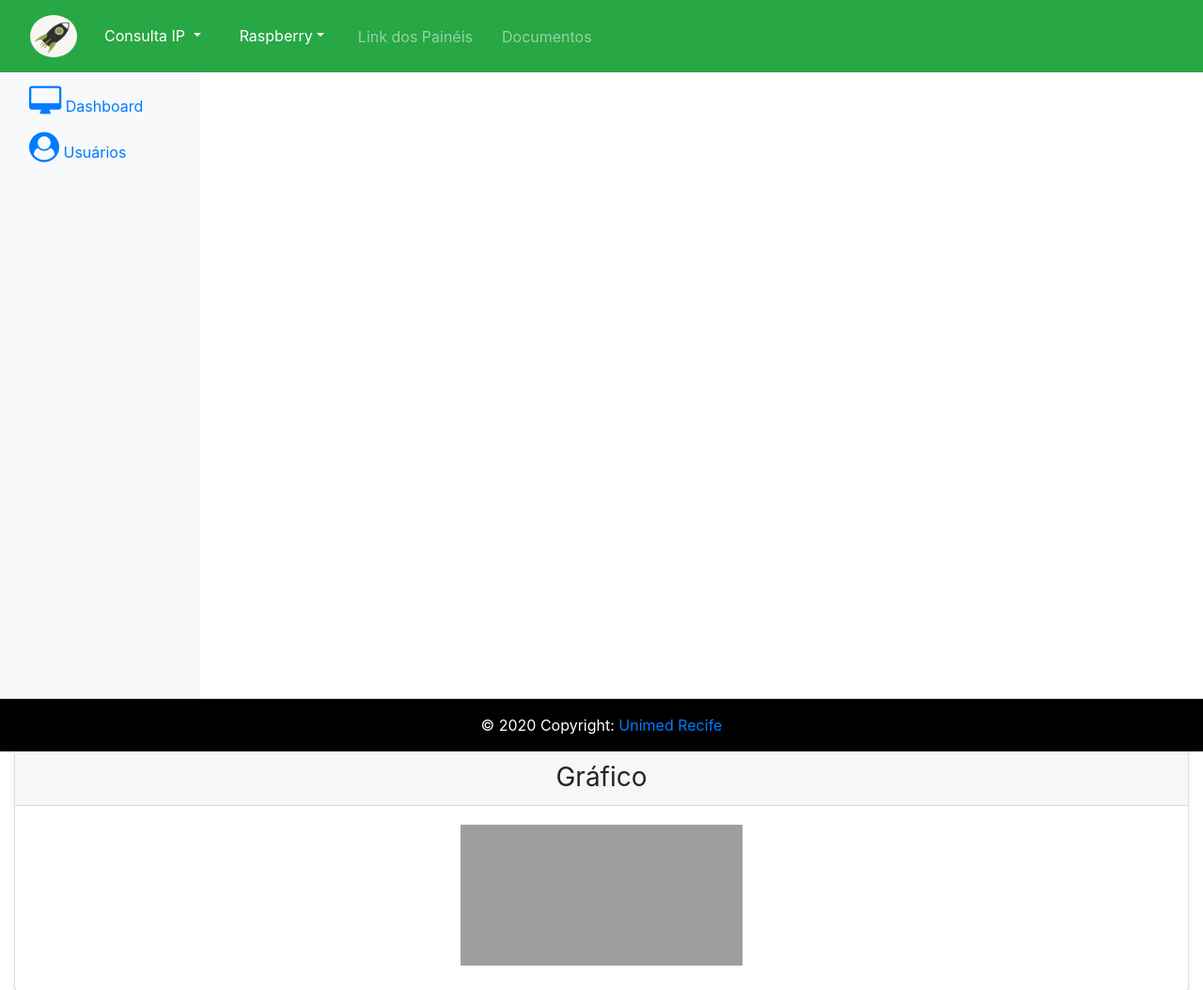
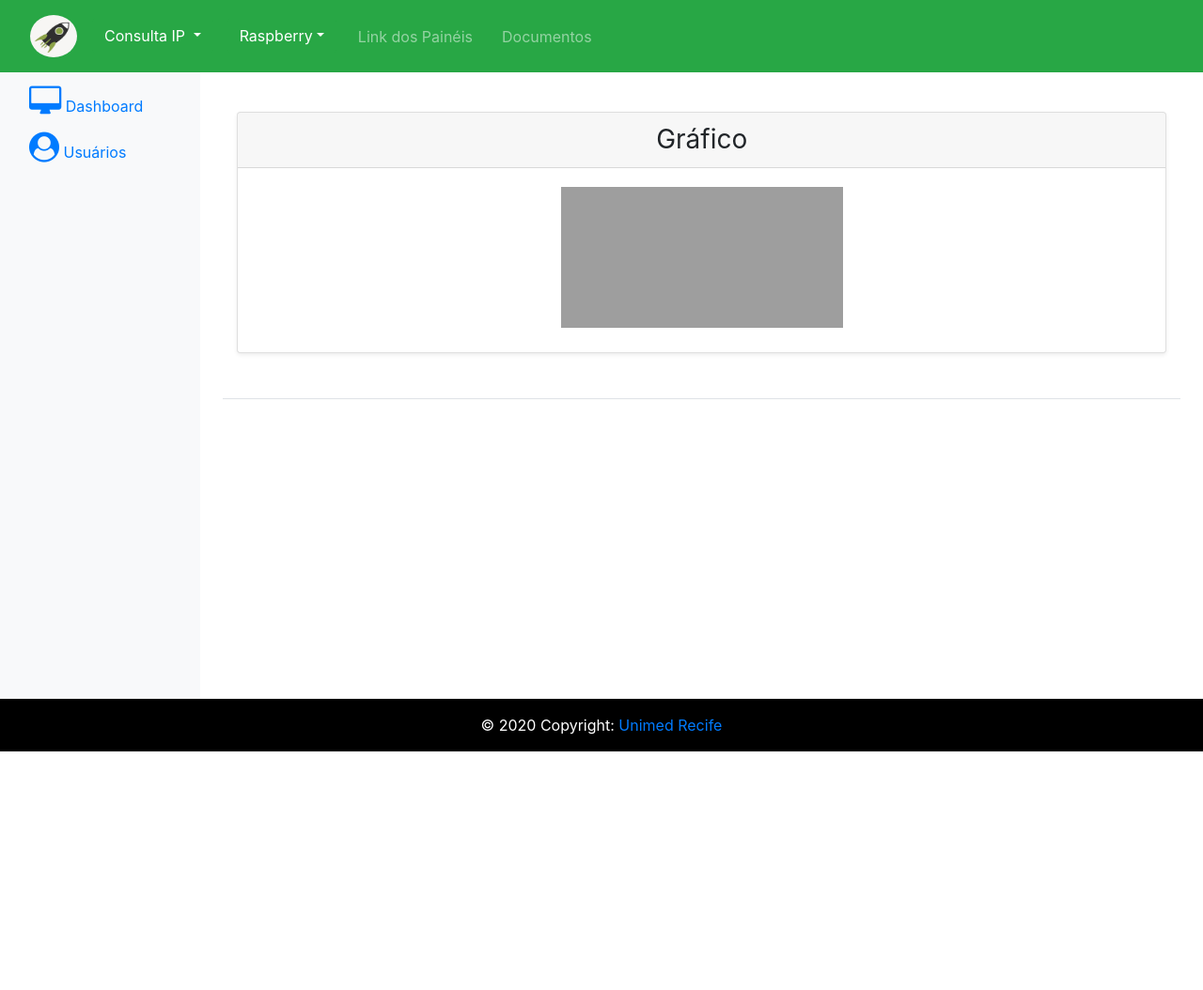
Before and after one commit to aluisq/flask_mysql_jinja, a Flask app: page /dashboard in a window 1280 px wide. Shown: the top 1054 px of the page at 94% size. After the commit the page ends 800 px from the top, so only its background shows below. Run offline with Flask 2, Linux system fonts and the light colour scheme; some libraries are stand-ins or nearby versions; grey boxes are pictures that could not be loaded.

Commit message:
last update at 26-08 without the instance vue

```diff
--- a/app/static/css/style.css
+++ b/app/static/css/style.css
@@ -16,3 +16,7 @@ footer {
 .navFirst {
     margin-right: 15px;
 }
+
+.div-top-dashboard {
+    margin-top: 55px;
+}
--- a/app/static/js/index.js
+++ b/app/static/js/index.js
@@ -1,5 +1,5 @@
 var app = new Vue({
-    el: '#teste',
+    el: '#app',
     data: {
       message: 'Hello Vue!'
     }
--- a/app/templates/layout.html
+++ b/app/templates/layout.html
@@ -10,13 +10,12 @@
         <link rel="stylesheet" href="{{url_for('static',filename='css/style.css')}}">
         <link rel="stylesheet" href="{{url_for('static',filename='css/datatables.css')}}">
         <link rel="stylesheet" href="https://cdnjs.cloudflare.com/ajax/libs/font-awesome/4.7.0/css/font-awesome.min.css">
+         <!-- development version, includes helpful console warnings -->
+         <script src="https://cdn.jsdelivr.net/npm/vue/dist/vue.js"></script>
         <title>RockeTI - Unimed</title>
         {% block head %}{% endblock %}
     </head>
     <body>
-        <div id="teste">
-            {{ message }}
-        </div>
         <nav id="nav" class="navbar fixed-top navbar-expand-lg navbar-dark bg-success">
             <!-- Carregar IMG -->
             <a class="nav-link" href="{{url_for('index')}}"> <img src="{{url_for('static',filename='img/rocket.png')}}" alt="logo_unimed" class="rounded-circle" style="width: 50px; height: 45px"></a>
@@ -83,29 +82,17 @@
                         </div>
                     </nav>
 
-                    <!-- <main role="main" class="col-md-9 ml-sm-auto col-lg-10 px-md-4">
-                        <div class="d-flex justify-content-between flex-wrap flex-md-nowrap align-items-center pt-3 pb-2 mb-3 border-bottom">
-                            {% block content %}{% endblock %}
-                        </div> -->
+                    <main role="main" class="col-md-9 ml-sm-auto col-lg-10 px-md-4">
+                        <div class="d-flex justify-content-between flex-wrap flex-md-nowrap align-items-center pt-3 pb-2 mb-3 border-bottom div-top-dashboard">
+                             <!-- Your page body -->
+                            {% block body %}
 
-
-        <!-- Your page content -->
-        {% block body %}{% endblock %}
-        <!-- Your page content - FIM -->
-
-
+                            {% endblock %}
+                        </div>
         <!-- JavaScript BOOTSTRAP: ON -->
         {{ bootstrap.load_js() }}
 
         <script src="{{ url_for('static',filename='js/datatables.js')}}"></script>
-
-        <!-- development version, includes helpful console warnings -->
-        <script src="https://cdn.jsdelivr.net/npm/vue/dist/vue.js"></script>
-        <script src="{{url_for('static',filename='js/index.js')}}"></script>
-
-
-
-
 
         <!-- Optional JavaScript -->
         {% block scripts %}
--- a/app/templates/public/ip.html
+++ b/app/templates/public/ip.html
@@ -108,7 +108,6 @@
                 </table>
             </div>
           </div>
-
 </div>
 
 
```
